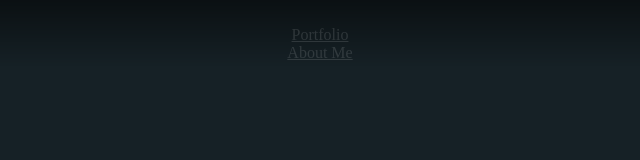
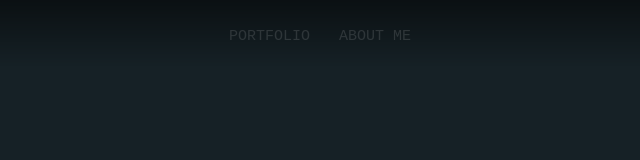
Before and after one commit to KaidaForever/kaidaforever.github.io, a plain HTML site: page portfolio.html in a window 1280 px wide. Shown: the full height of the page, 320-960 px from the left. Drawn offline with Linux system fonts and the light colour scheme.

Commit message:
Update portfolio.html

```diff
--- a/portfolio.html
+++ b/portfolio.html
@@ -5,13 +5,11 @@
 </head>
 <body bgcolor="#162126">
   <nav class="header">
-    <center>
-      <div>
-        <a href="portfolio.html">Portfolio</a>
-      </div>
-      <div>
-        <a href="index.html">About Me</a>
-      </div>
-    </center>
+    <div class="hed" id="bloc1">
+      <a href="portfolio.html" style="text-decoration: none">PORTFOLIO</a>
+    </div>
+    <div class="hed" id="bloc2">
+      <a href="index.html" style="text-decoration: none">ABOUT ME</a>
+    </div>
   </nav>
 </body>
```
